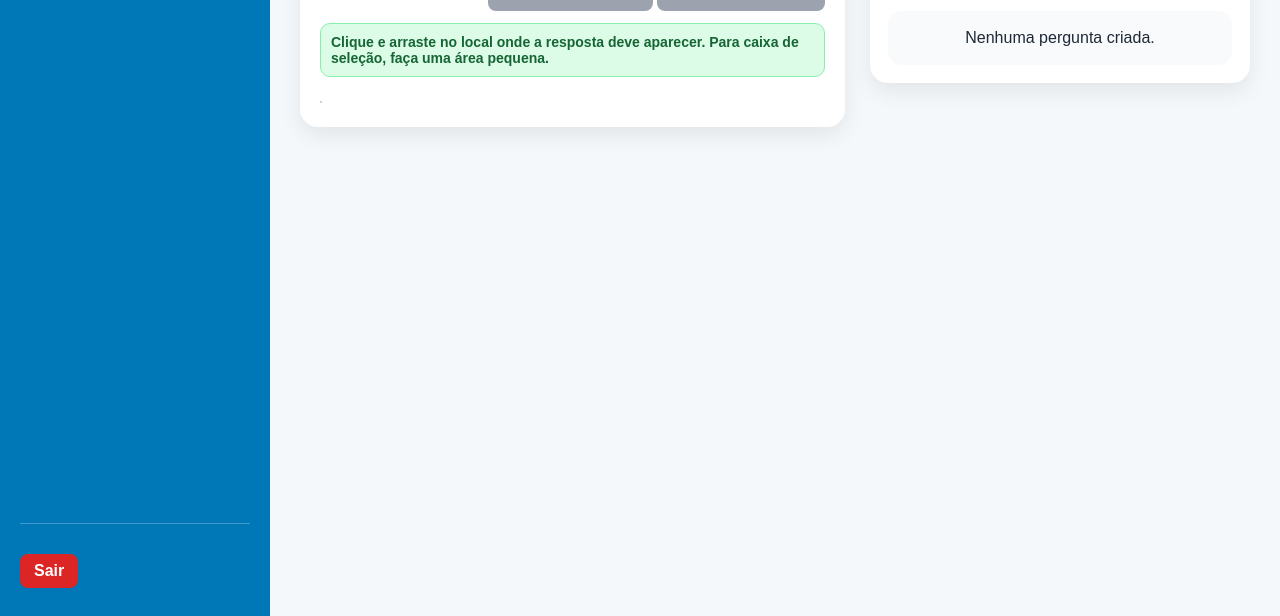
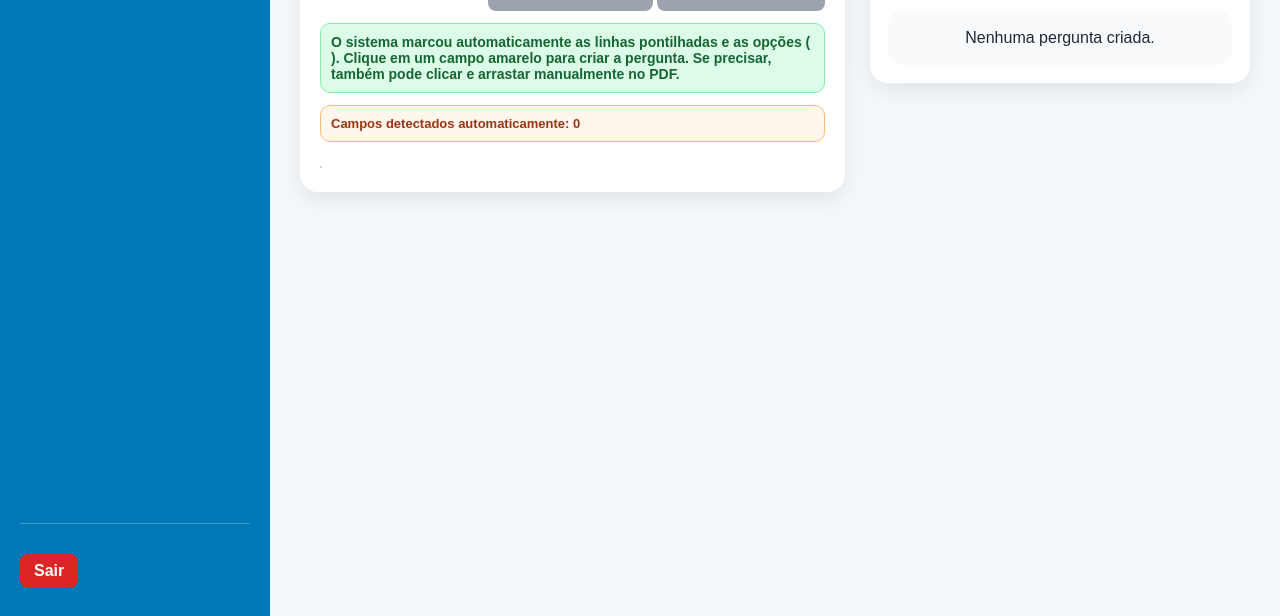
Before and after one commit to brunolm2015-sketch/sinter, a Flask app: template templates/configurar_formulario.html in a window 1280 px wide. Shown: the part 184-800 px from the top of the page. Run offline with Flask 3, Linux system fonts and the light colour scheme; the template is opened without the code that fills it, so the values that code supplies are empty; the visitor is signed in with stand-in values (Sample User, id 1).

Commit message:
Detectar campos automaticamente no PDF

```diff
--- /dev/null
+++ b/SQL_RODAR_SUPABASE.sql
@@ -0,0 +1,4 @@
+ALTER TABLE formulario_perguntas
+ADD COLUMN IF NOT EXISTS largura numeric DEFAULT 160,
+ADD COLUMN IF NOT EXISTS altura numeric DEFAULT 18,
+ADD COLUMN IF NOT EXISTS fonte numeric DEFAULT 9;
--- a/app.py
+++ b/app.py
@@ -430,6 +430,136 @@ def dados_pdf(formulario_id, arquivo_pdf, pagina_numero=0):
     }
 
 
+def detectar_campos_pdf(arquivo_pdf, pagina_numero=0):
+    """Detecta automaticamente áreas preenchíveis no PDF.
+
+    Regras:
+    - Linhas de sublinhado/pontilhado feitas com vários "_" viram campos de texto.
+    - Marcações "( )" viram campos de caixa de seleção.
+
+    As coordenadas retornadas já estão no sistema de coordenadas do PDF,
+    o mesmo usado pelo PyMuPDF para escrever o PDF final.
+    """
+    campos = []
+
+    try:
+        caminho_pdf = caminho_local(arquivo_pdf)
+        doc = fitz.open(caminho_pdf)
+
+        if pagina_numero < 0:
+            pagina_numero = 0
+
+        if pagina_numero >= len(doc):
+            pagina_numero = len(doc) - 1
+
+        pagina = doc[pagina_numero]
+
+        def adiciona_campo(tipo, x, y, largura, altura, label, fonte=9):
+            if largura <= 0 or altura <= 0:
+                return
+
+            # Evita campos repetidos muito próximos.
+            for c in campos:
+                if (
+                    abs(c["pos_x"] - x) < 3
+                    and abs(c["pos_y"] - y) < 3
+                    and abs(c["largura"] - largura) < 6
+                ):
+                    return
+
+            campos.append({
+                "id": f"campo_{len(campos) + 1}",
+                "tipo": tipo,
+                "tipo_sugerido": "caixa_selecao" if tipo == "checkbox" else "texto",
+                "pos_x": round(float(x), 2),
+                "pos_y": round(float(y), 2),
+                "largura": round(float(largura), 2),
+                "altura": round(float(altura), 2),
+                "fonte": fonte,
+                "label": label,
+            })
+
+        # 1) Detecta linhas feitas com underscores.
+        underscores = list(pagina.search_for("_"))
+        linhas = []
+
+        for r in underscores:
+            centro_y = (r.y0 + r.y1) / 2
+            grupo = None
+
+            for linha in linhas:
+                if abs(linha["centro_y"] - centro_y) <= 3:
+                    grupo = linha
+                    break
+
+            if grupo is None:
+                grupo = {"centro_y": centro_y, "rects": []}
+                linhas.append(grupo)
+
+            grupo["rects"].append(r)
+
+        for linha in linhas:
+            rects = sorted(linha["rects"], key=lambda rr: rr.x0)
+            if not rects:
+                continue
+
+            segmentos = []
+            atual = fitz.Rect(rects[0])
+
+            for r in rects[1:]:
+                # Se os underscores estão próximos, fazem parte da mesma linha.
+                if r.x0 - atual.x1 <= 12:
+                    atual |= r
+                else:
+                    segmentos.append(atual)
+                    atual = fitz.Rect(r)
+
+            segmentos.append(atual)
+
+            for seg in segmentos:
+                largura = seg.width
+
+                # Ignora riscos muito pequenos; normalmente são artefatos.
+                if largura < 25:
+                    continue
+
+                # O texto deve ficar um pouco acima do risco.
+                x = seg.x0
+                y = max(0, seg.y0 - 9)
+                altura = max(14, seg.height + 8)
+
+                adiciona_campo(
+                    "texto",
+                    x,
+                    y,
+                    largura,
+                    altura,
+                    f"Linha detectada {len(campos) + 1}",
+                    9,
+                )
+
+        # 2) Detecta caixas de seleção escritas como ( ).
+        for r in pagina.search_for("( )"):
+            adiciona_campo(
+                "checkbox",
+                r.x0 + 1,
+                r.y0,
+                max(10, r.width - 2),
+                max(10, r.height),
+                f"Caixa de seleção {len(campos) + 1}",
+                10,
+            )
+
+        doc.close()
+
+    except Exception:
+        # Se a detecção falhar, a tela continua funcionando com seleção manual.
+        return []
+
+    campos.sort(key=lambda c: (c["pos_y"], c["pos_x"]))
+    return campos
+
+
 @app.route("/")
 def index():
     return redirect(primeira_pagina_permitida() if usuario_logado() else "/login")
@@ -732,6 +862,7 @@ def configurar_formulario(formulario_id):
 
     formulario = formulario_result.data[0]
     pdf = dados_pdf(formulario_id, formulario["arquivo_pdf"], pagina)
+    campos_detectados = detectar_campos_pdf(formulario["arquivo_pdf"], pdf["pagina_atual"])
 
     perguntas_result = (
         supabase.table("formulario_perguntas")
@@ -750,6 +881,7 @@ def configurar_formulario(formulario_id):
         zoom_pdf=pdf["zoom"],
         pagina_atual=pdf["pagina_atual"],
         total_paginas=pdf["total_paginas"],
+        campos_detectados=campos_detectados,
         nome=session.get("usuario_nome"),
         cargo=session.get("usuario_cargo"),
         permissoes=permissoes_usuario()
--- a/templates/configurar_formulario.html
+++ b/templates/configurar_formulario.html
@@ -109,6 +109,36 @@
         color: #16a34a;
         z-index: 10;
         display: none;
+    }
+
+    .campo-box.detectado {
+        border-color: #f59e0b;
+        background: rgba(245,158,11,.18);
+        color: #92400e;
+        cursor: pointer;
+        z-index: 4;
+    }
+
+    .campo-box.detectado:hover {
+        background: rgba(245,158,11,.34);
+        border-color: #d97706;
+    }
+
+    .campo-box.detectado.checkbox {
+        border-radius: 50%;
+        border-color: #f97316;
+        background: rgba(249,115,22,.18);
+    }
+
+    .instrucoes-deteccao {
+        background: #fff7ed;
+        border: 1px solid #fdba74;
+        color: #9a3412;
+        border-radius: 10px;
+        padding: 10px;
+        margin-bottom: 12px;
+        font-size: 13px;
+        font-weight: bold;
     }
 
     .campo-box::after {
@@ -277,7 +307,11 @@
         </div>
 
         <div class="aviso-clique">
-            Clique e arraste no local onde a resposta deve aparecer. Para caixa de seleção, faça uma área pequena.
+            O sistema marcou automaticamente as linhas pontilhadas e as opções ( ). Clique em um campo amarelo para criar a pergunta. Se precisar, também pode clicar e arrastar manualmente no PDF.
+        </div>
+
+        <div class="instrucoes-deteccao">
+            Campos detectados automaticamente: {{ campos_detectados|length }}
         </div>
 
         <div class="pdf-container" id="pdfContainer">
@@ -286,6 +320,20 @@
             <div id="campoNovo" class="campo-box novo" data-label="Novo campo">
                 <span class="cursor-digitacao"></span>
             </div>
+
+            {% for campo in campos_detectados %}
+            <div
+                class="campo-box campo-detectado detectado {% if campo.tipo == 'checkbox' %}checkbox{% endif %}"
+                data-x="{{ campo.pos_x }}"
+                data-y="{{ campo.pos_y }}"
+                data-largura="{{ campo.largura }}"
+                data-altura="{{ campo.altura }}"
+                data-fonte="{{ campo.fonte }}"
+                data-tipo="{{ campo.tipo_sugerido }}"
+                data-label="{{ campo.label }}"
+                onclick="selecionarCampoDetectado(this)"
+            >{% if campo.tipo == 'checkbox' %}X{% else %}<span class="cursor-digitacao"></span>{% endif %}</div>
+            {% endfor %}
 
             {% for pergunta in perguntas %}
                 {% if pergunta.pagina|int == pagina_atual|int and pergunta.pos_x and pergunta.pos_y %}
@@ -350,6 +398,7 @@
 <div id="modalNovoCampo" class="modal-campo-fundo">
     <div class="modal-campo-card">
         <h2>Nova Pergunta</h2>
+        <p style="margin-top:-8px;color:#64748b;font-size:13px">A posição e o tamanho foram preenchidos pelo campo selecionado.</p>
 
         <form method="POST" action="/formularios/perguntas/nova/{{ formulario.id }}">
             <input type="hidden" name="pagina" value="{{ pagina_atual }}">
@@ -489,7 +538,7 @@ function converterPdfParaTela(valorPdf) {
 }
 
 function posicionarCamposExistentes() {
-    document.querySelectorAll(".campo-existente").forEach(campo => {
+    document.querySelectorAll(".campo-existente, .campo-detectado").forEach(campo => {
         const x = converterPdfParaTela(campo.dataset.x);
         const y = converterPdfParaTela(campo.dataset.y);
         const largura = converterPdfParaTela(campo.dataset.largura || 160);
@@ -500,6 +549,48 @@ function posicionarCamposExistentes() {
         campo.style.width = largura + "px";
         campo.style.height = altura + "px";
     });
+}
+
+function abrirModalNovoComDados(xPdf, yPdf, larguraPdf, alturaPdf, tipo, fonte) {
+    document.getElementById("novoX").value = Math.round(parseFloat(xPdf || 0));
+    document.getElementById("novoY").value = Math.round(parseFloat(yPdf || 0));
+    document.getElementById("novoLargura").value = Math.round(parseFloat(larguraPdf || 160));
+    document.getElementById("novoAltura").value = Math.round(parseFloat(alturaPdf || 18));
+
+    const tipoSelect = document.getElementById("novoTipo");
+    if (tipo === "caixa_selecao" || tipo === "checkbox") {
+        tipoSelect.value = "caixa_selecao";
+        campoNovo.classList.add("checkbox");
+        campoNovo.innerHTML = "X";
+    } else {
+        tipoSelect.value = "texto";
+        campoNovo.classList.remove("checkbox");
+        campoNovo.innerHTML = '<span class="cursor-digitacao"></span>';
+    }
+
+    const fonteInput = document.querySelector('#modalNovoCampo input[name="fonte"]');
+    if (fonteInput && fonte) {
+        fonteInput.value = fonte;
+    }
+
+    modalNovoCampo.classList.add("ativo");
+}
+
+function selecionarCampoDetectado(campo) {
+    const x = campo.dataset.x;
+    const y = campo.dataset.y;
+    const largura = campo.dataset.largura;
+    const altura = campo.dataset.altura;
+    const tipo = campo.dataset.tipo || "texto";
+    const fonte = campo.dataset.fonte || 9;
+
+    campoNovo.style.display = "flex";
+    campoNovo.style.left = campo.style.left;
+    campoNovo.style.top = campo.style.top;
+    campoNovo.style.width = campo.style.width;
+    campoNovo.style.height = campo.style.height;
+
+    abrirModalNovoComDados(x, y, largura, altura, tipo, fonte);
 }
 
 function pontoRelativo(event) {
@@ -559,12 +650,14 @@ window.addEventListener("mouseup", function() {
         campoNovo.style.height = height + "px";
     }
 
-    document.getElementById("novoX").value = converterTelaParaPdf(left);
-    document.getElementById("novoY").value = converterTelaParaPdf(top);
-    document.getElementById("novoLargura").value = converterTelaParaPdf(width);
-    document.getElementById("novoAltura").value = converterTelaParaPdf(height);
-
-    modalNovoCampo.classList.add("ativo");
+    abrirModalNovoComDados(
+        converterTelaParaPdf(left),
+        converterTelaParaPdf(top),
+        converterTelaParaPdf(width),
+        converterTelaParaPdf(height),
+        "texto",
+        9
+    );
 });
 
 function ajustarTipoNovo() {
```
Also changed, not shown: templates/convenios.html (+7 -1 lines).
